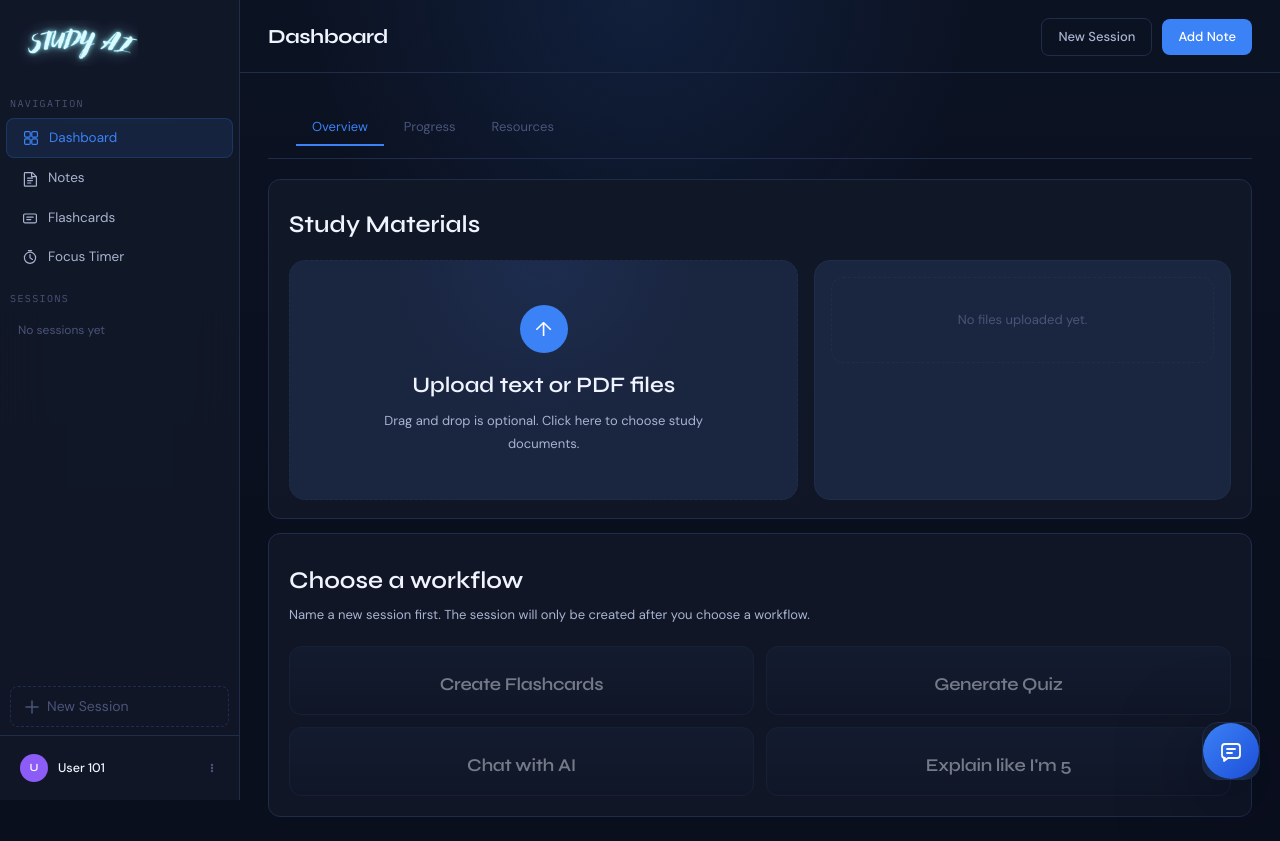
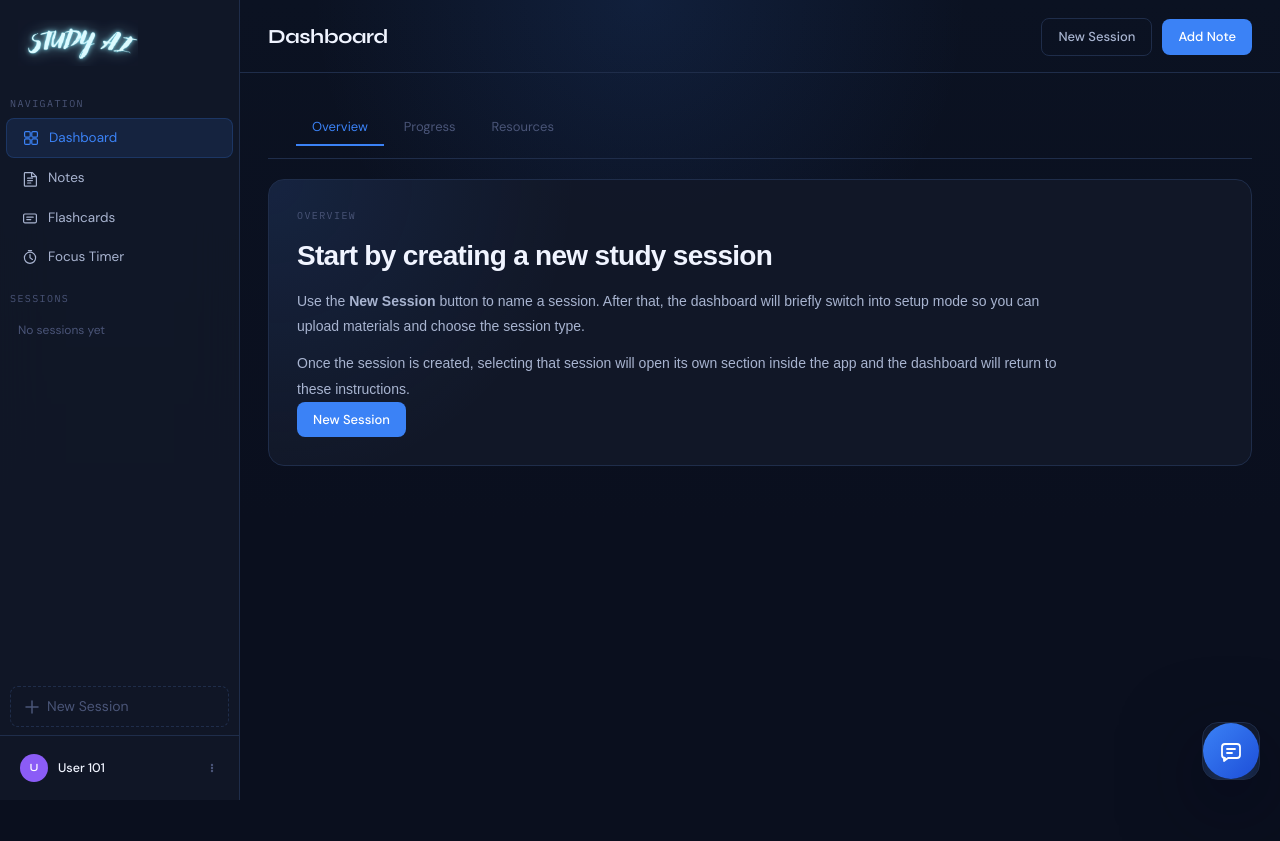
Before and after one commit to TresorBitangimana/AI-Study-Assistant, a React (Vite) app in the folder Frontend/: page / in a window 1280 px wide. After the commit the page ends 800 px from the top, so only its background shows below. Built offline with nearby package versions, Linux system fonts and the light colour scheme.

Commit message:
separated the dashboad and session creation

```diff
--- a/Frontend/src/App.css
+++ b/Frontend/src/App.css
@@ -331,6 +331,30 @@
 
     .dashboard-session-copy {
         @apply mt-2 text-[13px] leading-[1.7];
+        color: var(--text-dim);
+    }
+
+    .dashboard-instructions {
+        @apply mt-5 rounded-2xl border px-6 py-6 sm:px-7 sm:py-7;
+        border-color: var(--border);
+        background:
+            radial-gradient(
+                circle at top left,
+                rgba(59, 130, 246, 0.12),
+                transparent 30%
+            ),
+            var(--panel);
+    }
+
+    .dashboard-instructions-title {
+        @apply mt-3 text-[28px] font-bold tracking-[-0.7px];
+        font-family: sans-serif;
+        color: var(--text);
+    }
+
+    .dashboard-instructions-copy {
+        @apply mt-3 max-w-3xl text-sm leading-[1.8];
+        font-family: sans-serif;
         color: var(--text-dim);
     }
 
--- a/Frontend/src/App.jsx
+++ b/Frontend/src/App.jsx
@@ -241,6 +241,7 @@ function App() {
                             activeTab={activeTab}
                             dashboardTabs={dashboardTabs}
                             handleDocumentUpload={handleDocumentUpload}
+                            onCreateSession={openSessionModal}
                             onSelectSessionType={createSessionFromType}
                             pendingSessionName={pendingSessionName}
                             removeUploadedDocument={removeUploadedDocument}
--- a/Frontend/src/Dashboard.jsx
+++ b/Frontend/src/Dashboard.jsx
@@ -4,6 +4,7 @@ function Dashboard({
     activeTab,
     dashboardTabs,
     handleDocumentUpload,
+    onCreateSession,
     onSelectSessionType,
     pendingSessionName,
     removeUploadedDocument,
@@ -41,10 +42,14 @@ function Dashboard({
 
             <section className={active ? "block" : "hidden"}>
                 {activeTab === "Overview" ? (
+                    hasPendingSession ? (
                         <div className="grid grid-cols-1 gap-3.5 md:grid-cols-2 2xl:grid-cols-4 mt-5">
                             <div className="panel-card-file-upload lg:col-span-2">
+                                <div className="dashboard-card-label">
+                                    Step 1
+                                </div>
                                 <div className="dashboard-card-value">
-                                Study Materials
+                                    Upload Materials
                                 </div>
                                 <div className="document-upload-shell">
                                     <label
@@ -66,8 +71,8 @@ function Dashboard({
                                             Upload text or PDF files
                                         </div>
                                         <div className="document-upload-copy">
-                                        Drag and drop is optional. Click here to
-                                        choose study documents.
+                                            Drag and drop is optional. Click
+                                            here to choose study documents.
                                         </div>
                                     </label>
 
@@ -84,7 +89,8 @@ function Dashboard({
                                                                 {document.name}
                                                             </div>
                                                             <div className="document-upload-meta">
-                                                            {document.type} ·{" "}
+                                                                {document.type}{" "}
+                                                                ·{" "}
                                                                 {document.size}
                                                             </div>
                                                         </div>
@@ -112,15 +118,16 @@ function Dashboard({
                             </div>
 
                             <div className="dashboard-session-setup lg:col-span-2">
+                                <div className="dashboard-card-label">
+                                    Step 2
+                                </div>
                                 <div className="dashboard-card-value">
-                                {hasPendingSession
-                                    ? pendingSessionName
-                                    : "Choose a workflow"}
+                                    {pendingSessionName}
                                 </div>
                                 <div className="dashboard-session-copy">
-                                {hasPendingSession
-                                    ? "Select one of the workflows below to create the session and open it inside the app."
-                                    : "Name a new session first. The session will only be created after you choose a workflow."}
+                                    Select the study workflow for this session.
+                                    The session will be created as soon as you
+                                    choose one option below.
                                 </div>
 
                                 <div className="dashboard-session-grid">
@@ -128,7 +135,6 @@ function Dashboard({
                                         <button
                                             key={option.id}
                                             className="session-type-card"
-                                        disabled={!hasPendingSession}
                                             onClick={() =>
                                                 onSelectSessionType(option)
                                             }
@@ -142,6 +148,35 @@ function Dashboard({
                                 </div>
                             </div>
                         </div>
+                    ) : (
+                        <div className="dashboard-instructions">
+                            <div className="section-label">Overview</div>
+                            <h2 className="dashboard-instructions-title">
+                                Start by creating a new study session
+                            </h2>
+                            <div className="dashboard-instructions-copy">
+                                Use the <strong>New Session</strong> button to
+                                name a session. After that, the dashboard will
+                                briefly switch into setup mode so you can upload
+                                materials and choose the session type.
+                            </div>
+                            <div className="dashboard-instructions-copy">
+                                Once the session is created, selecting that
+                                session will open its own section inside the app
+                                and the dashboard will return to these
+                                instructions.
+                            </div>
+                            <div className="dashboard-instructions-actions">
+                                <button
+                                    className="btn-primary"
+                                    onClick={onCreateSession}
+                                    type="button"
+                                >
+                                    New Session
+                                </button>
+                            </div>
+                        </div>
+                    )
                 ) : null}
 
                 {activeTab === "Progress" ? (
```
Lines whose indentation alone changed are shown as unchanged.
